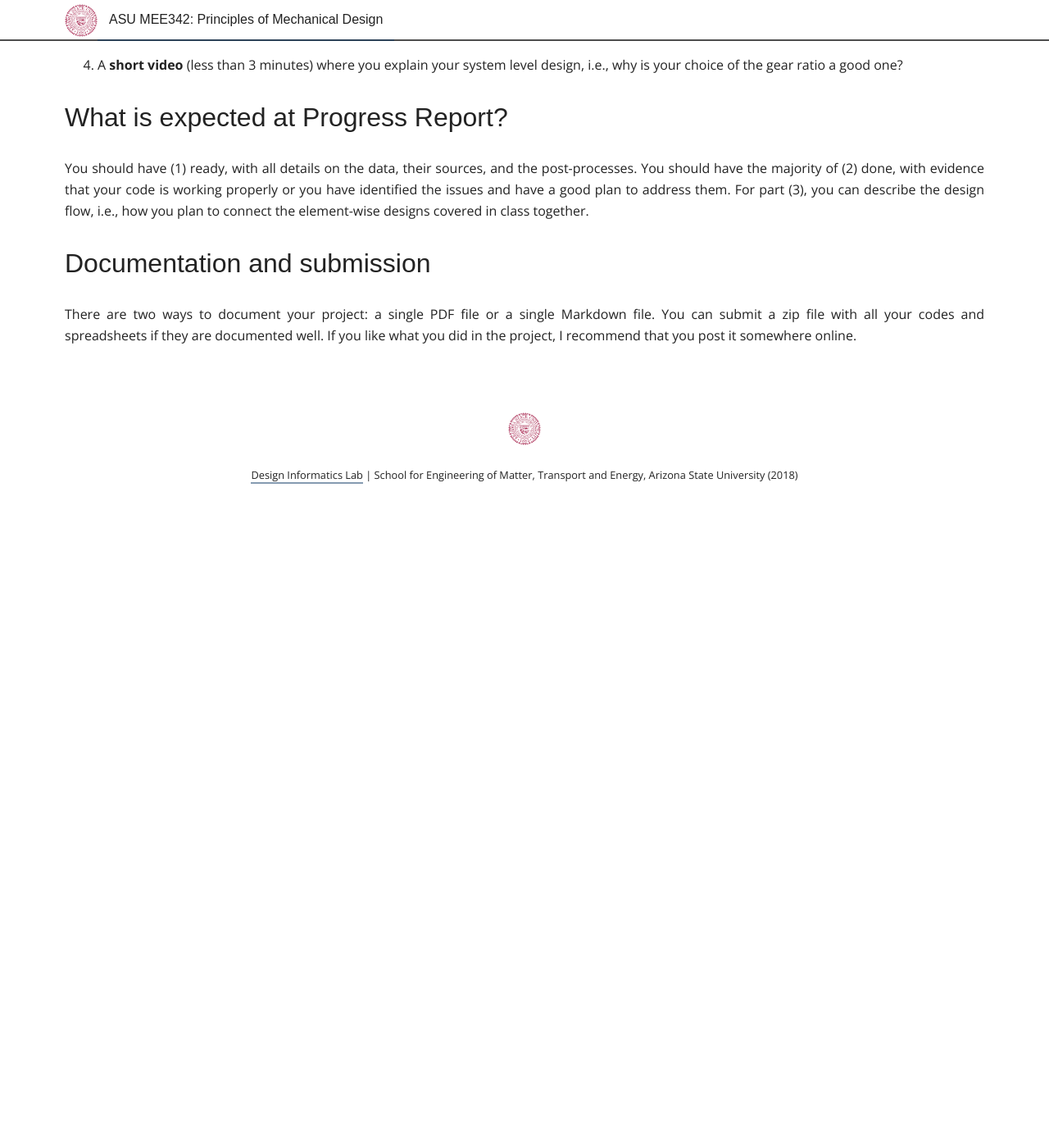
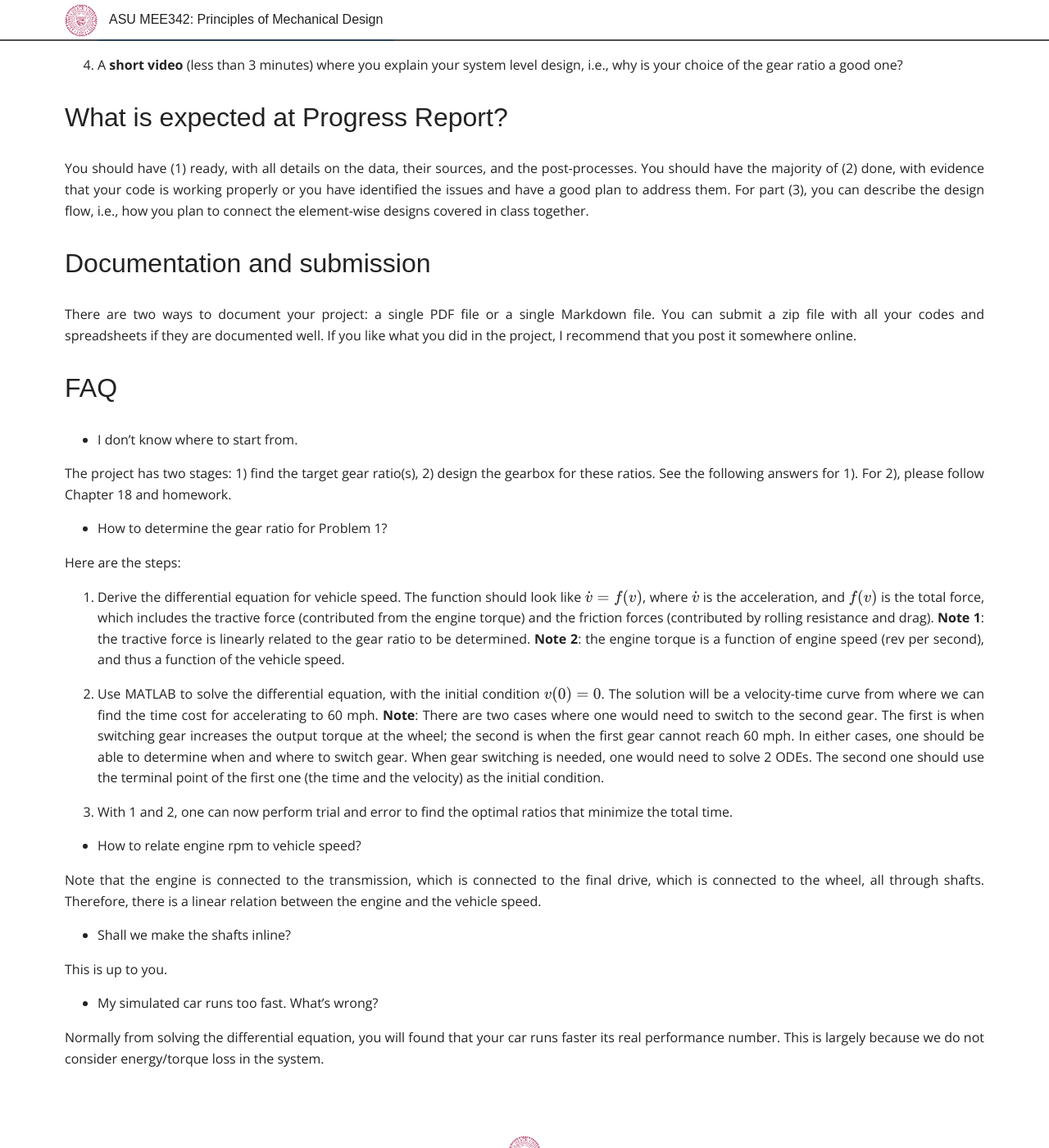
Before and after one commit to DesignInformaticsLab/DesignInformaticsLab.github.io, a Jekyll site: the page built from _posts/teaching/mechdesign/2018-04-03-progress.md, in a window 1280 px wide and 1400 px high, scrolled down 404 px. Shown: the whole window at 82% size. Built offline with Jekyll 4.4.1, drawn with Linux system fonts in a browser that asks for light colours; some web fonts are replaced; formulas are drawn with MathJax 3; before the commit the page ends 1034 px from its top, so only the background shows below that.

Commit message:
updated notes

```diff
--- a/_posts/teaching/mechdesign/2018-04-03-progress.md
+++ b/_posts/teaching/mechdesign/2018-04-03-progress.md
@@ -4,6 +4,26 @@ layout: mechdesign_default
 title:  Progress and Final Report Requirements
 published: true
 ---
+<style TYPE="text/css">
+code.has-jax {font: inherit; font-size: 100%; background: inherit; border: inherit;}
+</style>
+<script type="text/x-mathjax-config">
+MathJax.Hub.Config({
+    tex2jax: {
+        inlineMath: [['$','$'], ['\\(','\\)']],
+        skipTags: ['script', 'noscript', 'style', 'textarea', 'pre'] // removed 'code' entry
+    }
+});
+MathJax.Hub.Queue(function() {
+    var all = MathJax.Hub.getAllJax(), i;
+    for(i = 0; i < all.length; i += 1) {
+        all[i].SourceElement().parentNode.className += ' has-jax';
+    }
+});
+</script>
+<script type="text/javascript" src="http://cdn.mathjax.org/mathjax/latest/MathJax.js?config=TeX-AMS-MML_HTMLorMML"></script>
+
+
 # Progress and Final Report Requirements
 
 The **final** report should have details on the followings
@@ -38,3 +58,49 @@ class together.
 There are two ways to document your project: a single PDF file or a single Markdown file.
 You can submit a zip file with all your codes and spreadsheets if they are documented well.
 If you like what you did in the project, I recommend that you post it somewhere online.
+
+## FAQ
+
+* I don't know where to start from.
+
+The project has two stages: 1) find the target gear ratio(s), 2) design the gearbox for these ratios.
+See the following answers for 1). For 2), please follow Chapter 18 and homework.
+
+* How to determine the gear ratio for Problem 1?
+
+Here are the steps:
+
+1. Derive the differential equation for vehicle speed. The function should
+look like $$\dot{v} = f(v)$$, where $$\dot{v}$$ is the acceleration, and $$f(v)$$ is the total force,
+which includes the tractive force (contributed from the engine torque) and the friction forces
+(contributed by rolling resistance and drag). **Note 1**: the tractive force is linearly related to
+the gear ratio to be determined. **Note 2**: the engine torque is a function of engine speed
+(rev per second), and thus a function of the vehicle speed.
+
+2. Use MATLAB to solve the differential equation, with the initial condition $$v(0)=0$$.
+The solution will be a velocity-time curve from where we can find the time cost for accelerating
+to 60 mph. **Note**: There are two cases where one would need to switch to the second gear.
+The first is when switching gear increases the output torque at the wheel; the second is when
+the first gear cannot reach 60 mph. In either cases, one should be able to determine when
+and where to switch gear. When gear switching is needed, one would need to solve 2 ODEs. The
+second one should use the terminal point of the first one (the time and the velocity) as
+the initial condition.
+
+3. With 1 and 2, one can now perform trial and error to find the optimal ratios that minimize
+the total time.
+
+* How to relate engine rpm to vehicle speed?
+
+Note that the engine is connected to the transmission, which is connected to the final drive,
+which is connected to the wheel, all through shafts. Therefore, there is a linear relation
+between the engine and the vehicle speed.
+
+* Shall we make the shafts inline?
+
+This is up to you.
+
+* My simulated car runs too fast. What's wrong?
+
+Normally from solving the differential equation, you will found that your car runs faster
+its real performance number. This is largely because we do not consider energy/torque loss in the
+system.
```
